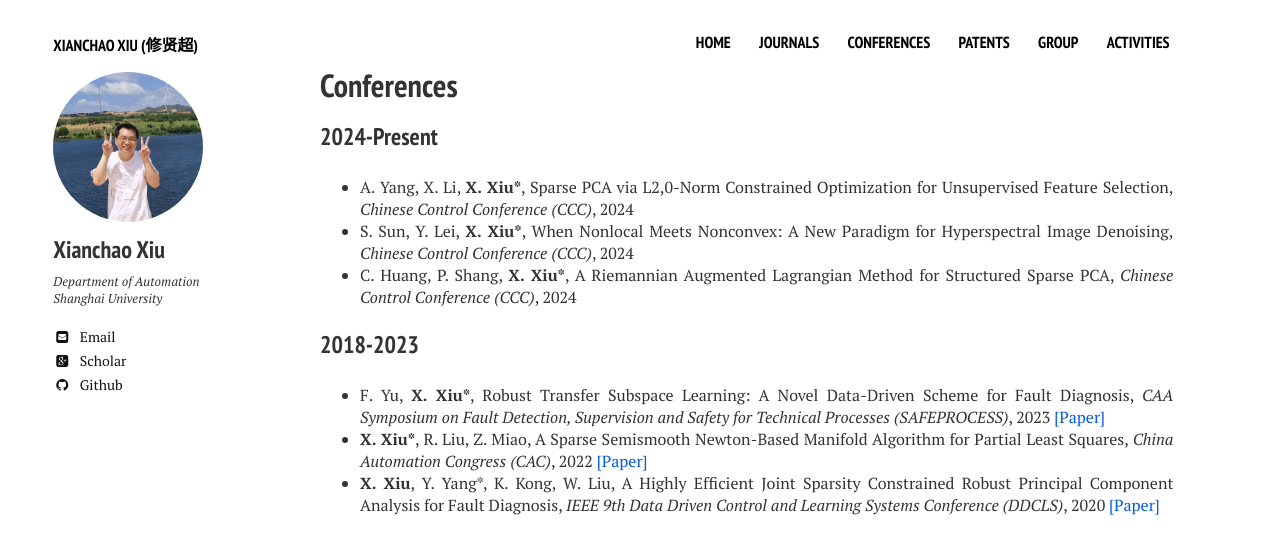
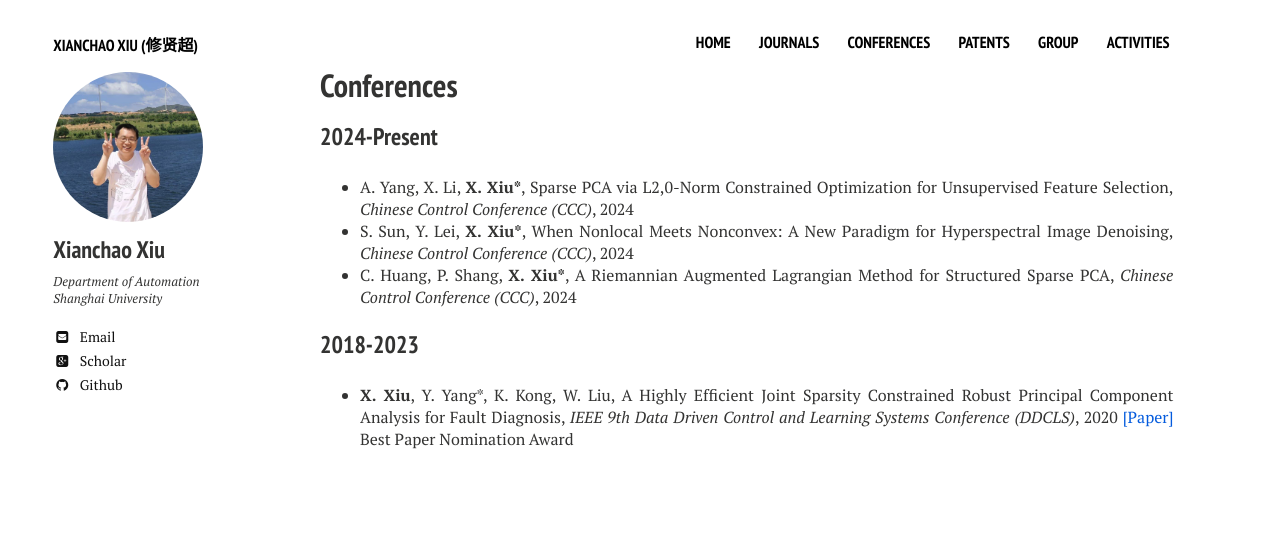
Before and after one commit to xianchaoxiu/xianchaoxiu.github.io, a Jekyll site: the page built from conferences/index.md, in a window 1280 px wide. Shown: the top 554 px of the page. Built offline with Jekyll 4.4.1, drawn with Linux system fonts in a browser that asks for light colours; nearby versions of some CDN libraries.

Commit message:
Update index.md

```diff
--- a/conferences/index.md
+++ b/conferences/index.md
@@ -16,7 +16,4 @@ share: false
 * C. Huang, P. Shang, <b>X. Xiu*</b>, A Riemannian Augmented Lagrangian Method for Structured Sparse PCA, <i> Chinese Control Conference (CCC)</i>, 2024 <br>
 
 ### 2018-2023
-
-* F. Yu, <b>X. Xiu*</b>, Robust Transfer Subspace Learning: A Novel Data-Driven Scheme for Fault Diagnosis, <i> CAA Symposium on Fault Detection, Supervision and Safety for Technical Processes (SAFEPROCESS)</i>, 2023 <a href="https://ieeexplore.ieee.org/abstract/document/10295777" class="textlink" target="_blank">[Paper]</a> <br>
-* <b>X. Xiu*</b>, R. Liu, Z. Miao, A Sparse Semismooth Newton-Based Manifold Algorithm for Partial Least Squares, <i> China Automation Congress (CAC)</i>, 2022 <a href="https://ieeexplore.ieee.org/abstract/document/10055654" class="textlink" target="_blank">[Paper]</a> <br>
-* <b>X. Xiu</b>, Y. Yang*, K. Kong, W. Liu, A Highly Efficient Joint Sparsity Constrained Robust Principal Component Analysis for Fault Diagnosis, <i>IEEE 9th Data Driven Control and Learning Systems Conference (DDCLS)</i>, 2020 <a href="https://ieeexplore.ieee.org/abstract/document/9275063" class="textlink" target="_blank">[Paper]</a> <br>
+* <b>X. Xiu</b>, Y. Yang*, K. Kong, W. Liu, A Highly Efficient Joint Sparsity Constrained Robust Principal Component Analysis for Fault Diagnosis, <i>IEEE 9th Data Driven Control and Learning Systems Conference (DDCLS)</i>, 2020 <a href="https://ieeexplore.ieee.org/abstract/document/9275063" class="textlink" target="_blank">[Paper]</a> Best Paper Nomination Award <br>
```
